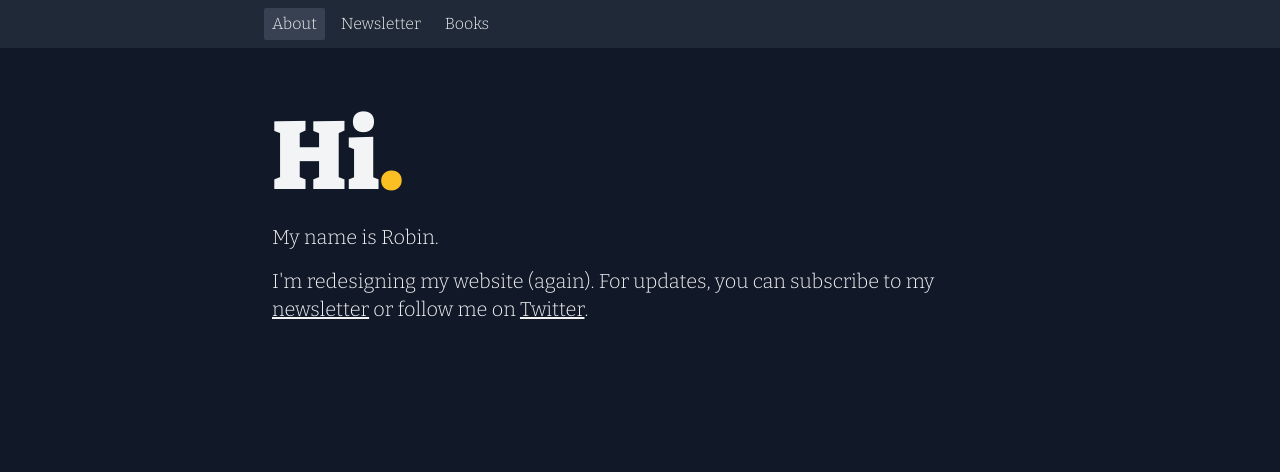
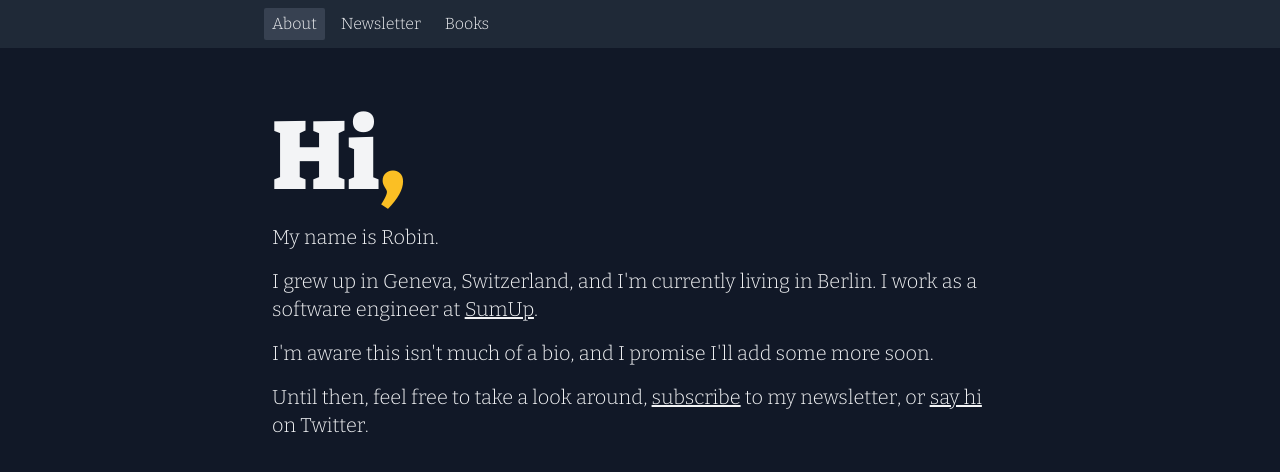
Before and after one commit to robinmetral/robinmetral.com, a Next.js app: page / in a window 1280 px wide. Shown: the top 472 px of the page. Built offline with nearby package versions, Linux system fonts and the light colour scheme.

Commit message:
Update homepage

```diff
--- a/pages/index.tsx
+++ b/pages/index.tsx
@@ -5,13 +5,22 @@ export default function Home() {
   return (
     <>
       <Heading>
-        Hi<span className="text-yellow-400">.</span>
+        Hi<span className="text-yellow-400">,</span>
       </Heading>
       <p className="mb-4">My name is Robin.</p>
+      <p className="mb-4">
+        I grew up in Geneva, Switzerland, and I'm currently living in Berlin. I
+        work as a software engineer at{" "}
+        <Link href="https://sumup.com">SumUp</Link>.
+      </p>
+      <p className="mb-4">
+        I'm aware this isn't much of a bio, and I promise I'll add some more
+        soon.
+      </p>
       <p>
-        I'm redesigning my website (again). For updates, you can subscribe to my{" "}
-        <Link href="/newsletter">newsletter</Link> or follow me on{" "}
-        <Link href="https://twitter.com/robinmetral">Twitter</Link>.
+        Until then, feel free to take a look around,{" "}
+        <Link href="/newsletter">subscribe</Link> to my newsletter, or{" "}
+        <Link href="https://twitter.com/robinmetral">say hi</Link> on Twitter.
       </p>
     </>
   );
```
